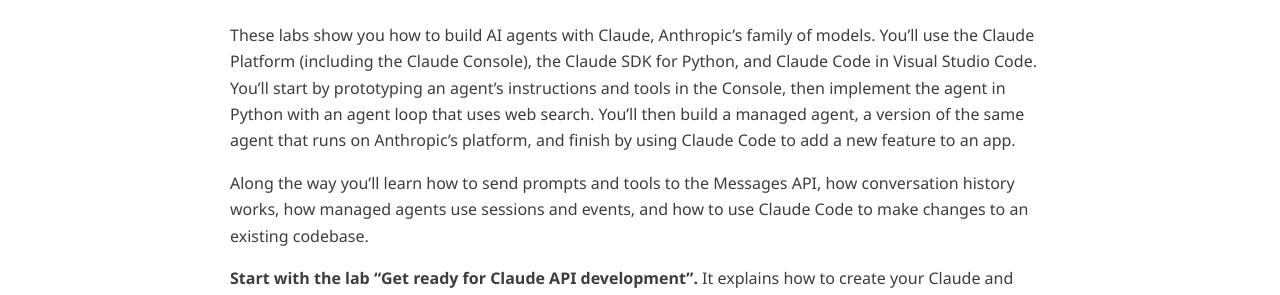
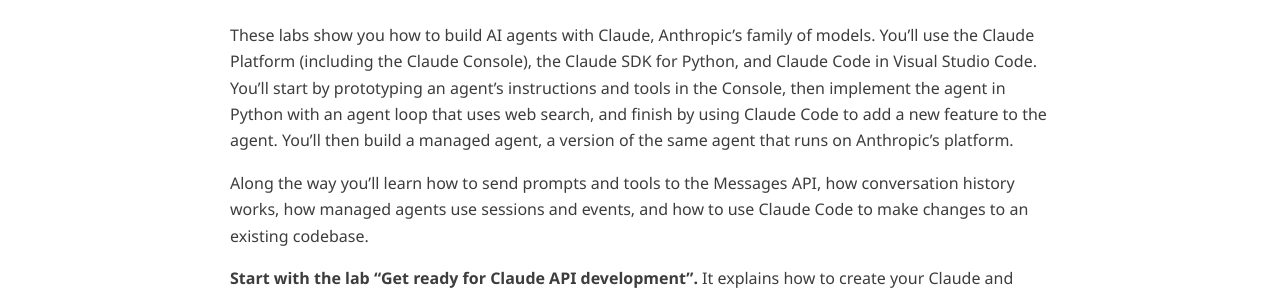
Before and after one commit to GraemeMalcolm/claude-labs, a Jekyll site: the page built from index.md, in a window 1280 px wide. Shown: the part 386-681 px from the top of the page. Built offline with Jekyll 4.4.1, drawn with Linux system fonts in a browser that asks for light colours.

Commit message:
Update overview

```diff
--- a/_includes/labs-overview.md
+++ b/_includes/labs-overview.md
@@ -1,4 +1,4 @@
-These labs show you how to build AI agents with Claude, Anthropic's family of models. You'll use the Claude Platform (including the Claude Console), the Claude SDK for Python, and Claude Code in Visual Studio Code. You'll start by prototyping an agent's instructions and tools in the Console, then implement the agent in Python with an agent loop that uses web search. You'll then build a managed agent, a version of the same agent that runs on Anthropic's platform, and finish by using Claude Code to add a new feature to an app.
+These labs show you how to build AI agents with Claude, Anthropic's family of models. You'll use the Claude Platform (including the Claude Console), the Claude SDK for Python, and Claude Code in Visual Studio Code. You'll start by prototyping an agent's instructions and tools in the Console, then implement the agent in Python with an agent loop that uses web search, and finish by using Claude Code to add a new feature to the agent. You'll then build a managed agent, a version of the same agent that runs on Anthropic's platform.
 
 Along the way you'll learn how to send prompts and tools to the Messages API, how conversation history works, how managed agents use sessions and events, and how to use Claude Code to make changes to an existing codebase.
 
```
